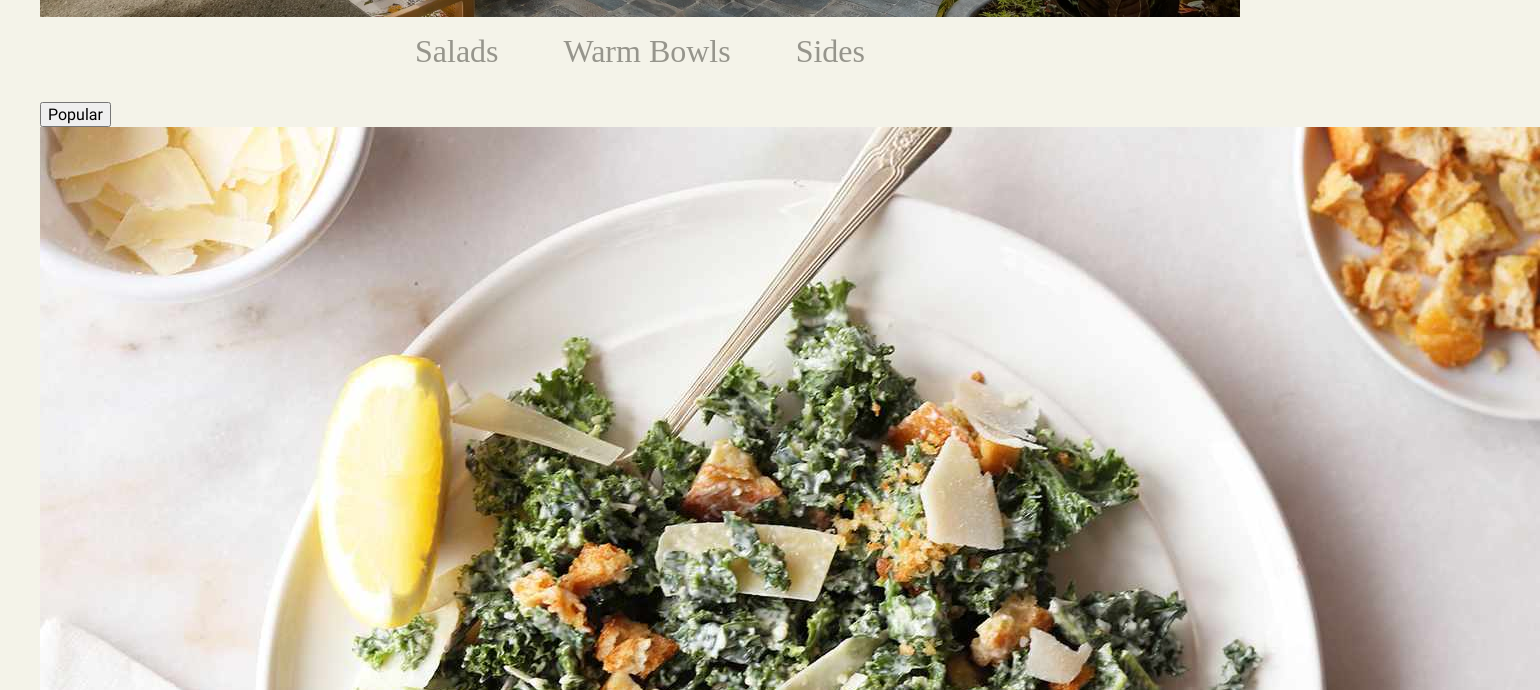
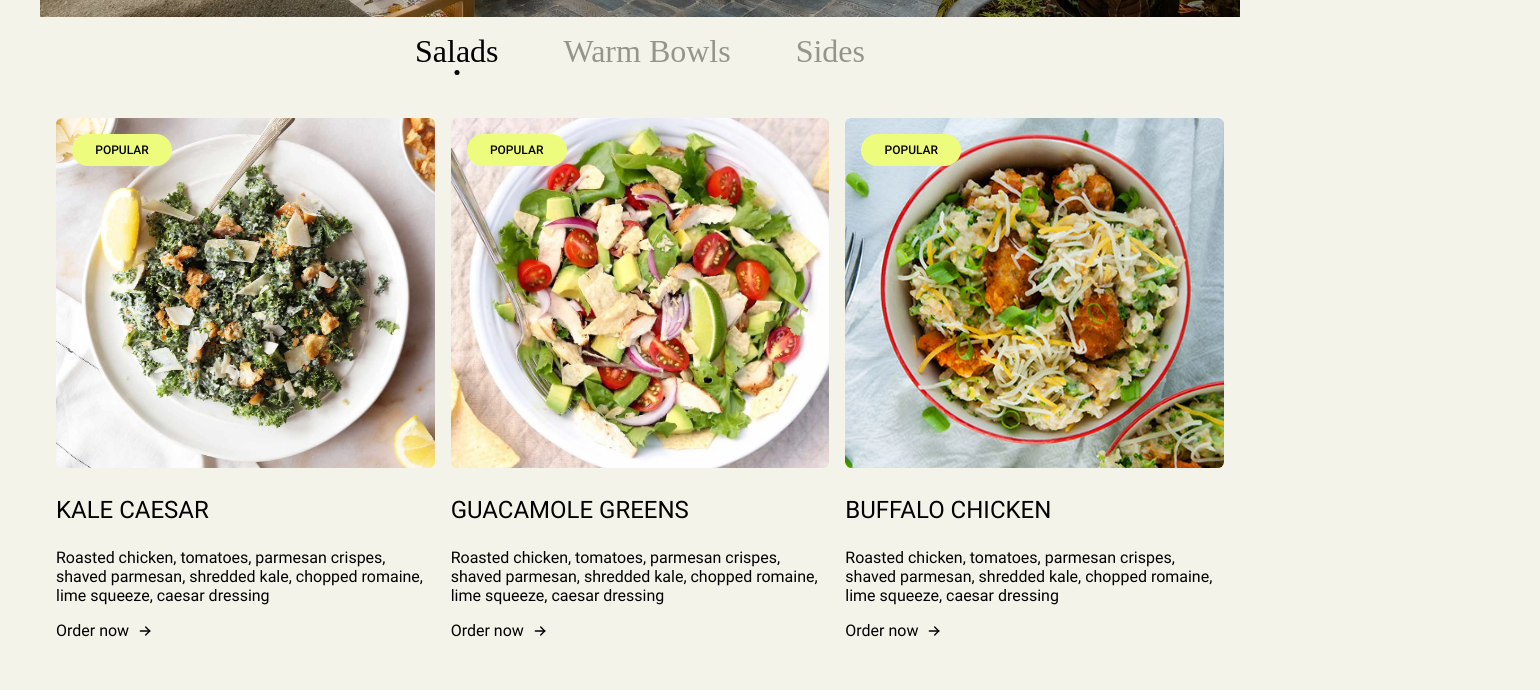
Before and after one commit to mateuscqueiros/sweetgreen-bnb-2, a website: page index.html in a window 1280 px wide. Shown: the part 554-1244 px from the top of the page, 1540 px wide, since content can reach past the window. After the commit the page ends 1210 px from the top, so only its background shows below. Drawn offline with Linux system fonts and the light colour scheme; a web font is replaced by a local one.

Commit message:
finished styles

```diff
--- a/index.html
+++ b/index.html
@@ -69,7 +69,7 @@
           <div class="tab-content active" id="salads-content">
             <div class="food-card">
               <div class="card-image">
-                <button type="button">Popular</button>
+                <button class="button" type="button">Popular</button>
                 <img
                   src="src/assets/images/kale-caesar.jpg"
                   alt="Kale Caesar"
@@ -90,7 +90,7 @@
 
             <div class="food-card">
               <div class="card-image">
-                <button type="button">Popular</button>
+                <button class="button" type="button">Popular</button>
                 <img src="src/assets/images/guacamole.webp" alt="Kale Caesar" />
               </div>
               <div class="card-content">
@@ -108,7 +108,7 @@
 
             <div class="food-card">
               <div class="card-image">
-                <button type="button">Popular</button>
+                <button class="button" type="button">Popular</button>
                 <img
                   src="src/assets/images/buffalo-chicken.jpg"
                   alt="Kale Caesar"
--- a/src/assets/sass/main.scss
+++ b/src/assets/sass/main.scss
@@ -195,6 +195,73 @@ section#food-presentation {
         @media (min-width: $breakpoint-sm) {
           font-size: 2rem;
         }
+        &.active {
+          color: black;
+          &::after {
+            content: '';
+            position: absolute;
+            height: 5px;
+            width: 5px;
+            background-color: black;
+            bottom: -5px;
+            left: 50%;
+            transform: translate(-50%);
+            border-radius: 99px;
+          }
+        }
+      }
+    }
+  }
+  .carousel-content {
+    padding: 1rem;
+    .tab-content {
+      display: none;
+      &.active {
+        display: grid;
+        grid-template-columns: repeat(1, 1fr);
+        grid-gap: 3rem;
+        @media (min-width: $breakpoint-md) {
+          grid-template-columns: repeat(3, 1fr);
+          grid-gap: 1rem;
+        }
+      }
+      .food-card {
+        position: relative;
+        .card-image {
+          img {
+            width: 100%;
+            height: 100%;
+            min-height: 350px;
+            border-radius: 0.4rem;
+            object-fit: cover;
+          }
+          .button {
+            position: absolute;
+            top: 1rem;
+            left: 1rem;
+            font-size: 0.75rem;
+            height: 30px;
+            width: 100px;
+            cursor: auto;
+          }
+        }
+        .card-content {
+          h3 {
+            font-size: 1.5rem;
+            font-weight: 400;
+            text-transform: uppercase;
+          }
+          .order-button {
+            width: fit-content;
+            display: flex;
+            align-items: center;
+            img {
+              margin-left: 0.5rem;
+              height: 1rem;
+              width: 1rem;
+            }
+          }
+        }
       }
     }
   }
```
Also changed, not shown: src/assets/styles/index.css, 1 other file.
